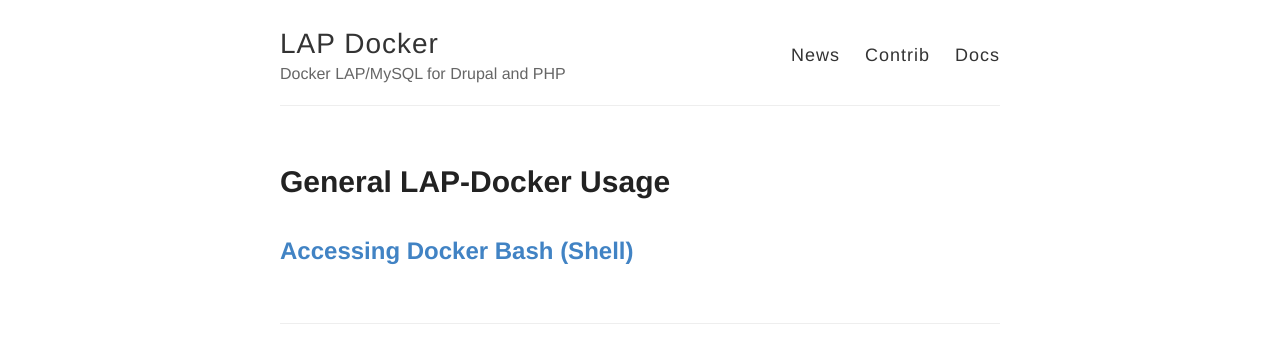
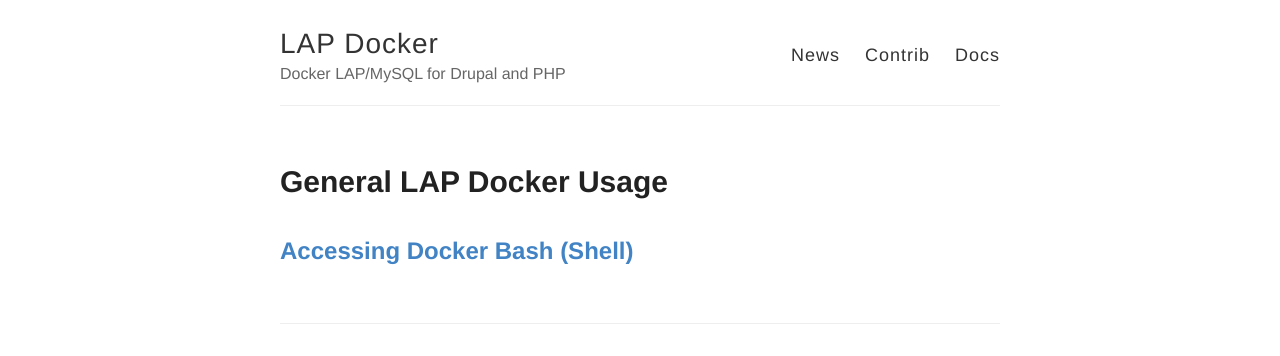
Before and after one commit to hedinfaok/lap-docker, a Jekyll site: the page built from _docs/general/index.md, in a window 1280 px wide. Shown: the top 356 px of the page. Built offline with Jekyll 4.4.1, drawn with Linux system fonts in a browser that asks for light colours; Markdown is read by kramdown in place of the engine named in the settings.

```diff
--- a/_docs/general/index.md
+++ b/_docs/general/index.md
@@ -1,7 +1,7 @@
 ---
 layout: docs
 permalink: /docs/general/
-title: General LAP-Docker Usage
+title: General LAP Docker Usage
 category: 'Documentation'
 ---
 
```
